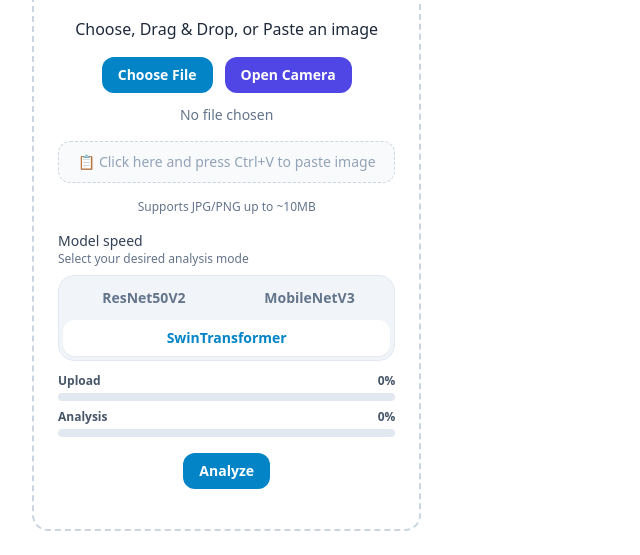
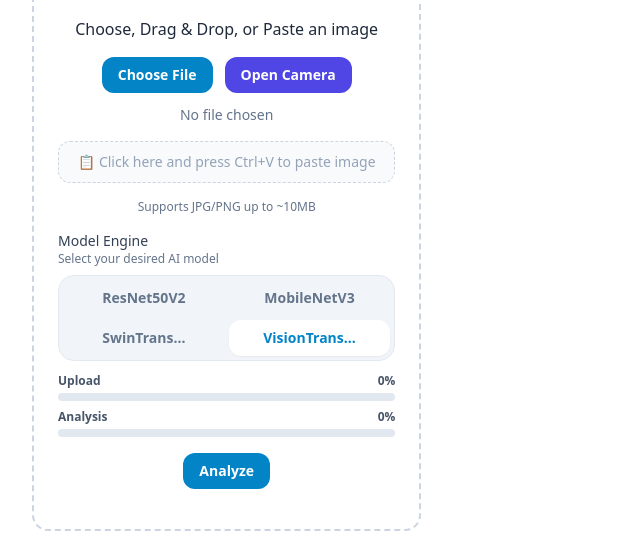
Before and after one commit to WEAKYEON/soybeanAI, a Flask app: page / in a window 1280 px wide. Shown: the part 1984-2539 px from the top of the page, without its empty margins (0-640 px from the left). Run offline with Flask 3, Linux system fonts and the light colour scheme; some libraries are stand-ins or nearby versions.

Commit message:
Update Code

```diff
--- a/app.py
+++ b/app.py
@@ -28,20 +28,24 @@ models_tf = {
     "model_ResNet50V2": load_model("model/soybean_classifier_model.h5")
 }
 
+# ตั้งค่า Device สำหรับ PyTorch
+device = torch.device('cpu')
+
 # 1.2 โหลด PyTorch Model (Swin Transformer)
-device = torch.device('cpu') # บังคับรันบน CPU เพื่อความเสถียรบนเซิร์ฟเวอร์
-
 swin_model = timm.create_model('swin_tiny_patch4_window7_224', pretrained=False, num_classes=5)
-
-# โหลด Weights
 swin_model.load_state_dict(torch.load('model/swin_gamma05_best.pth', map_location=device))
 swin_model.eval()
+
+# 1.3 โหลด PyTorch Model (Vision Transformer - ViT) 🌟 [ส่วนที่เพิ่มใหม่]
+vit_model = timm.create_model('vit_base_patch16_224', pretrained=False, num_classes=5)
+vit_model.load_state_dict(torch.load('model/modelvit0.8.pth', map_location=device))
+vit_model.eval()
 
 print("Models loaded successfully.")
 
 class_names = ["Broken", "Immature", "Intact", "Skin-damaged", "Spotted"]
 
-# เตรียมฟังก์ชันแปลงรูปภาพสำหรับ PyTorch
+# เตรียมฟังก์ชันแปลงรูปภาพสำหรับ PyTorch (ใช้ร่วมกันได้ทั้ง Swin และ ViT)
 pytorch_transform = transforms.Compose([
     transforms.Resize((224, 224)),
     transforms.ToTensor(),
@@ -58,13 +62,13 @@ def predict():
     if not file:
         return jsonify({"error": "No file uploaded"}), 400
 
-    # รับค่า 'mode' ที่ส่งมาจากปุ่ม (เพิ่มโหมด swin เข้ามา)
+    # รับค่า 'mode' ที่ส่งมาจากปุ่ม (รองรับ fast, slow, swin, vit)
     mode = request.form.get("mode", "fast").lower()
 
     selected_model = None
     model_used_key = None
 
-    # ⏳ 1. เริ่มจับเวลา (เริ่มนับตั้งแต่เตรียมแปลงรูปภาพ)
+    # 1. เริ่มจับเวลา
     start_time = time.time()
 
     # ---------------------------------------------------------
@@ -73,23 +77,34 @@ def predict():
     if mode == "swin":
         model_used_key = "model_SwinTransformer"
 
-        # อ่านรูปภาพและแปลงเป็น RGB (ป้องกัน Error จากไฟล์ PNG พื้นหลังใส)
         pil_img = Image.open(BytesIO(file.read())).convert('RGB')
-
-        # แปลงรูปเป็น Tensor
         input_tensor = pytorch_transform(pil_img).unsqueeze(0).to(device)
 
-        # พยากรณ์โดยไม่เก็บ Gradient (ประหยัด RAM)
         with torch.no_grad():
             outputs = swin_model(input_tensor)
-            # ใช้ Softmax แปลงค่าให้อยู่ในรูปแบบความน่าจะเป็น (0-1)
             probs = F.softmax(outputs[0], dim=0).cpu().numpy()
 
         prediction = class_names[np.argmax(probs)]
         percentages = {class_names[i]: float(probs[i] * 100) for i in range(len(class_names))}
 
     # ---------------------------------------------------------
-    # --- [ส่วนที่ 2.2: ประมวลผลด้วย Keras (ResNet / MobileNet)] ---
+    # --- [ส่วนที่ 2.2: ประมวลผลด้วย PyTorch (Vision Transformer)] --- 🌟 [ส่วนที่เพิ่มใหม่]
+    # ---------------------------------------------------------
+    elif mode == "vit":
+        model_used_key = "model_VisionTransformer"
+
+        pil_img = Image.open(BytesIO(file.read())).convert('RGB')
+        input_tensor = pytorch_transform(pil_img).unsqueeze(0).to(device)
+
+        with torch.no_grad():
+            outputs = vit_model(input_tensor)
+            probs = F.softmax(outputs[0], dim=0).cpu().numpy()
+
+        prediction = class_names[np.argmax(probs)]
+        percentages = {class_names[i]: float(probs[i] * 100) for i in range(len(class_names))}
+
+    # ---------------------------------------------------------
+    # --- [ส่วนที่ 2.3: ประมวลผลด้วย Keras (ResNet / MobileNet)] ---
     # ---------------------------------------------------------
     else:
         if mode == "slow":
@@ -100,12 +115,10 @@ def predict():
             selected_model = models_tf["model_ResNet50V2"]
             model_used_key = "model_ResNet50V2"
 
-        # โหลดรูปภาพแบบ Keras
         img = image.load_img(BytesIO(file.read()), target_size=(224, 224))
         img_array = image.img_to_array(img) / 255.0
         img_array = np.expand_dims(img_array, axis=0)
 
-        # พยากรณ์
         pred = selected_model.predict(img_array)[0]
 
         prediction = class_names[np.argmax(pred)]
--- a/static/js/script.js
+++ b/static/js/script.js
@@ -418,6 +418,8 @@ document.addEventListener("DOMContentLoaded", () => {
       let modeLabel = "";
       if (data.mode === "swin") {
         modeLabel = "Swin Transformer";
+      } else if (data.mode === "vit") {
+        modeLabel = "Vision Transformer";
       } else if (data.mode === "slow") {
         modeLabel = i18n.t("Slow (Detailed)");
       } else {
--- a/templates/index.html
+++ b/templates/index.html
@@ -347,8 +347,8 @@
 
             <div class="flex flex-col gap-3">
                 <div class="text-left">
-                <p class="text-sm font-medium text-slate-700 dark:text-slate-200">Model speed</p>
-                <p class="text-xs text-slate-500 dark:text-slate-400">Select your desired analysis mode</p>
+                  <p class="text-sm font-medium text-slate-700 dark:text-slate-200">Model Engine</p>
+                  <p class="text-xs text-slate-500 dark:text-slate-400">Select your desired AI model</p>
 
                   <div
                     class="mt-2 grid grid-cols-2 gap-1 rounded-2xl border border-slate-200 dark:border-slate-700 bg-slate-100 dark:bg-slate-900/40 p-1 overflow-hidden"
@@ -365,12 +365,17 @@
                     </button>
 
                     <button type="button" data-mode="swin"
-                    class="mode-btn col-span-2 w-full rounded-xl px-2 py-2 text-sm font-semibold text-slate-500 dark:text-slate-400 hover:text-slate-700 dark:hover:text-slate-200 focus:outline-none focus-visible:ring-2 focus-visible:ring-sky-500 transition-all">
-                    SwinTransformer
+                      class="mode-btn w-full rounded-xl px-2 py-2 text-sm font-semibold text-slate-500 dark:text-slate-400 hover:text-slate-700 dark:hover:text-slate-200 focus:outline-none focus-visible:ring-2 focus-visible:ring-sky-500 transition-all">
+                      SwinTrans...
+                    </button>
+
+                    <button type="button" data-mode="vit"
+                      class="mode-btn w-full rounded-xl px-2 py-2 text-sm font-semibold text-slate-500 dark:text-slate-400 hover:text-slate-700 dark:hover:text-slate-200 focus:outline-none focus-visible:ring-2 focus-visible:ring-sky-500 transition-all">
+                      VisionTrans...
                     </button>
 
                   </div>
-                <input type="hidden" id="modelModeInput" name="mode" value="swin" />
+                  <input type="hidden" id="modelModeInput" name="mode" value="vit" />
                 </div>
 
               <div class="flex flex-col gap-2 text-left">
```
Lines whose indentation alone changed are shown as unchanged.
